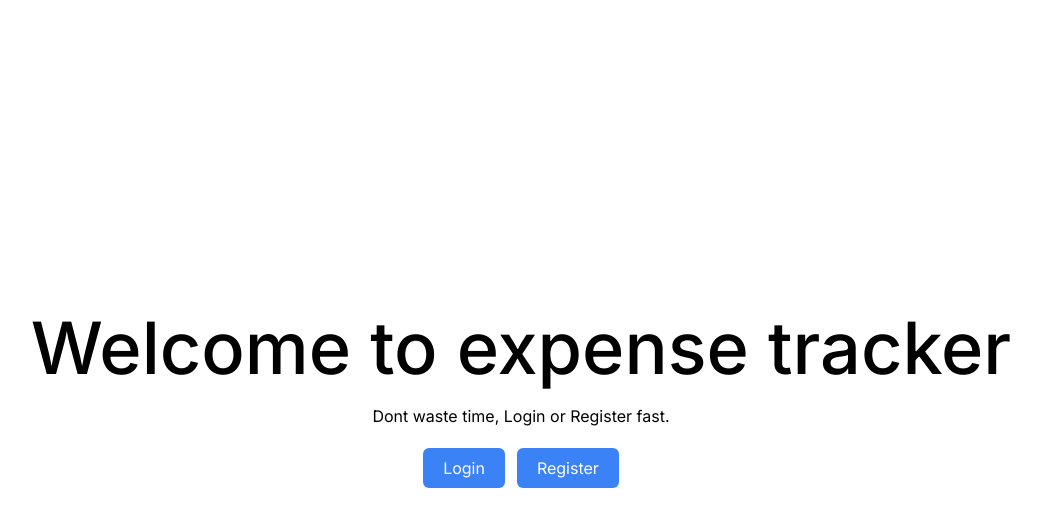
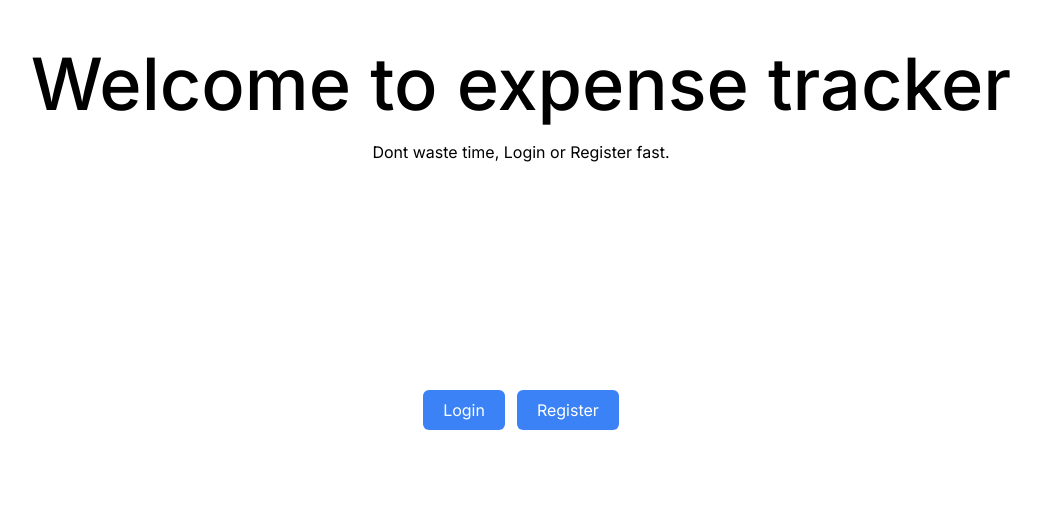
Before and after one commit to Sandy-1711/Expense-Tracker, a Next.js app: page / in a window 1280 px wide. Shown: the top 526 px of the page, without its empty margins (119-1160 px from the left). Built offline with nearby package versions, Linux system fonts and the light colour scheme.

Commit message:
Added spline 3d

```diff
--- a/src/app/layout.tsx
+++ b/src/app/layout.tsx
@@ -16,6 +16,10 @@ export default function RootLayout({
 }) {
   return (
     <html lang="en">
+      <head>
+        <script type="module" src="https://unpkg.com/@splinetool/viewer@1.0.16/build/spline-viewer.js"></script>
+      </head>
+
       <body className={inter.className}>{children}</body>
     </html>
   )
--- a/src/app/page.tsx
+++ b/src/app/page.tsx
@@ -1,8 +1,15 @@
 import { RegisterLink, LoginLink, LogoutLink } from "@kinde-oss/kinde-auth-nextjs/components"
 export default function Page() {
-  return <div className="bg-white flex flex-col justify-center items-center text-black h-screen w-full">
-    <h1 className="text-7xl text-center font-medium mb-5">Welcome to expense tracker</h1>
-    <p>Dont waste time, Login or Register fast.</p>
+  return <div className=" relative z-10 bg-white flex flex-col justify-center items-center text-black h-screen w-full">
+    <div className=" -z-10 h-full absolute top-0 bottom-0 left-0 right-0 w-full">
+      <spline-viewer url="https://prod.spline.design/12nEg6ewzZwDgACW/scene.splinecode"></spline-viewer>
+    </div>
+    <div className="absolute top-12">
+
+      <h1 className=" text-5xl  text-center font-bold md:font-medium mb-5 md:text-7xl">Welcome to expense tracker</h1>
+      <p className=" hidden md:block font-semibold md:font-normal text-center">Dont waste time, Login or Register fast.</p>
+    </div>
+    <p className=" md:hidden font-semibold md:font-normal text-center">Dont waste time, Login or Register fast.</p>
     <div className="flex gap-3 mt-5">
       <LoginLink className="px-5 py-2 bg-blue-500 text-white rounded-md">Login</LoginLink>
       <RegisterLink className="px-5 py-2 bg-blue-500 text-white rounded-md">Register</RegisterLink>
--- a/tailwind.config.ts
+++ b/tailwind.config.ts
@@ -7,6 +7,10 @@ const config: Config = {
     './src/app/**/*.{js,ts,jsx,tsx,mdx}',
   ],
   theme: {
+    screens:{
+      'sm':'480px',
+      'md':'768px',
+    },
     extend: {
       backgroundImage: {
         'gradient-radial': 'radial-gradient(var(--tw-gradient-stops))',
```
